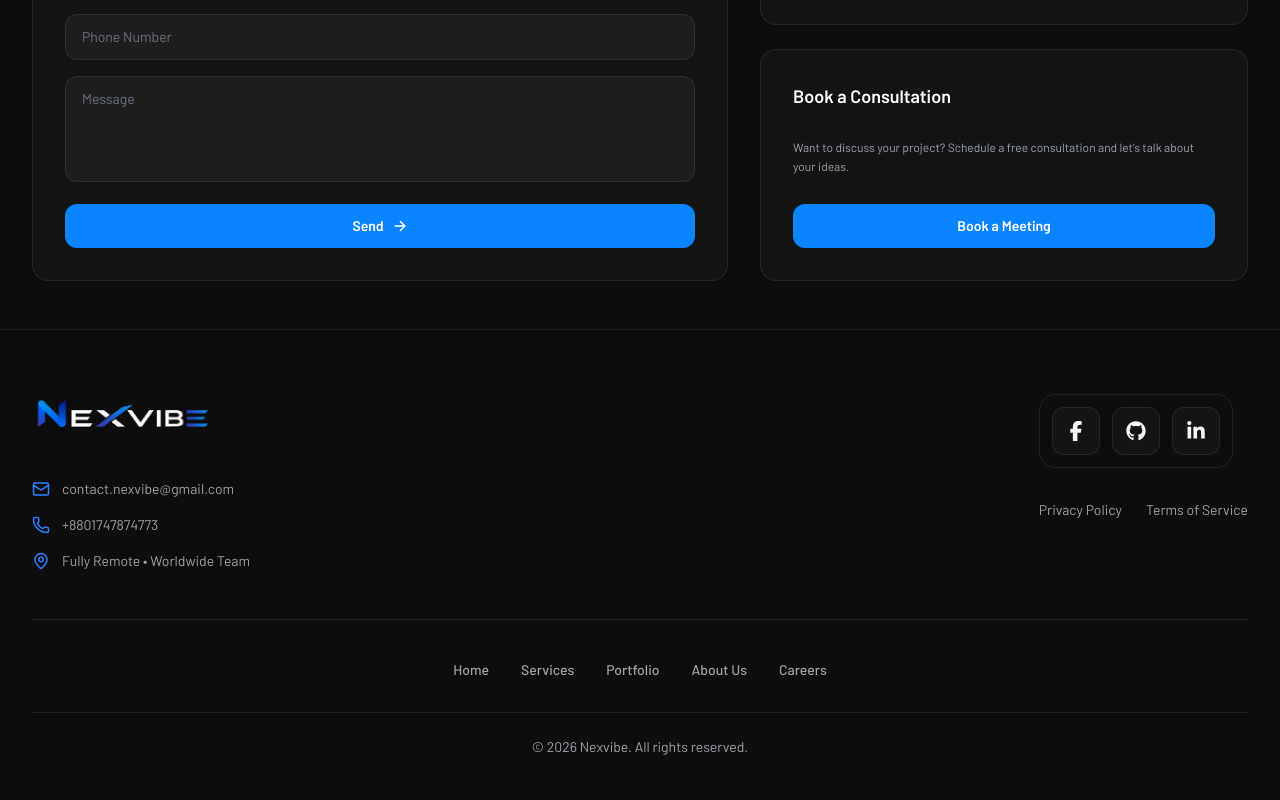
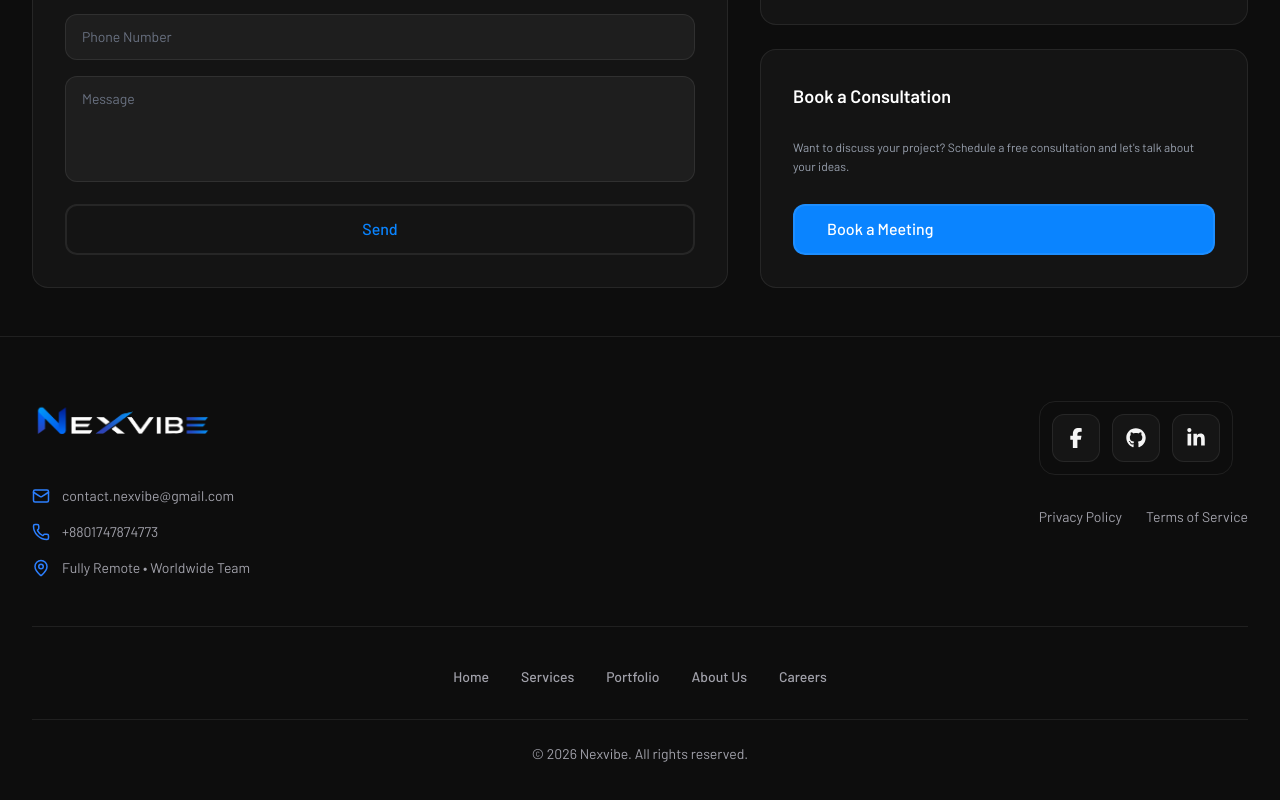
Before and after one commit to TheMehediHQ/Nexvibe, a Next.js app: page /contact in a window 1280 px wide. Shown: the part 764-1564 px from the top of the page. Built offline with nearby package versions, Linux system fonts and the light colour scheme.

Commit message:
refactor: update btn

```diff
--- a/app/(website)/contact/ContactSection.tsx
+++ b/app/(website)/contact/ContactSection.tsx
@@ -3,7 +3,7 @@
 
 import Image from "next/image";
 import { motion } from "framer-motion";
-import { IoArrowForward } from "react-icons/io5";
+
 import Button from "@/components/ui/Button";
 
 export default function ContactSection() {
@@ -123,12 +123,10 @@ export default function ContactSection() {
                 className="w-full bg-[#1E1E1E] border border-white/10 rounded-xl px-4 py-3 text-sm text-white outline-none placeholder:text-gray-500 focus:border-blue-600 resize-none"
               />
 
-              <button
-                className="flex w-full items-center justify-center gap-2 rounded-xl bg-[var(--primary)] py-3 text-sm font-semibold text-white transition hover:bg-blue-700"
-              >
+              <Button variant="secondary" className="flex w-full items-center justify-center gap-2 rounded-xl py-3 text-sm">
                 Send
-                <IoArrowForward className="text-base" />
-              </button>
+
+              </Button>
             </form>
 
           </div>
@@ -176,9 +174,9 @@ export default function ContactSection() {
                 and let&apos;s talk about your ideas.
               </p>
 
-              <button className="w-full rounded-xl bg-[var(--primary)] py-3 text-sm font-semibold text-white transition hover:bg-blue-700">
+              <Button variant="primary" className="w-full rounded-xl py-3 text-sm">
                 Book a Meeting
-              </button>
+              </Button>
 
             </div>
 
--- a/components/ui/Button.tsx
+++ b/components/ui/Button.tsx
@@ -20,7 +20,7 @@ const variantStyles: Record<ButtonProps["variant"], string> = {
   primary:
     "text-white bg-[var(--primary)] border-primary",
   secondary:
-    "text-[var(--primary)] bg-transparent border-[var(--primary)] hover:bg-blue-600/10",
+    "text-[var(--primary)] bg-transparent border-[var(--primary)] hover:bg-blue-600/10 hover:text-white",
 };
 
 export default function Button({
```
